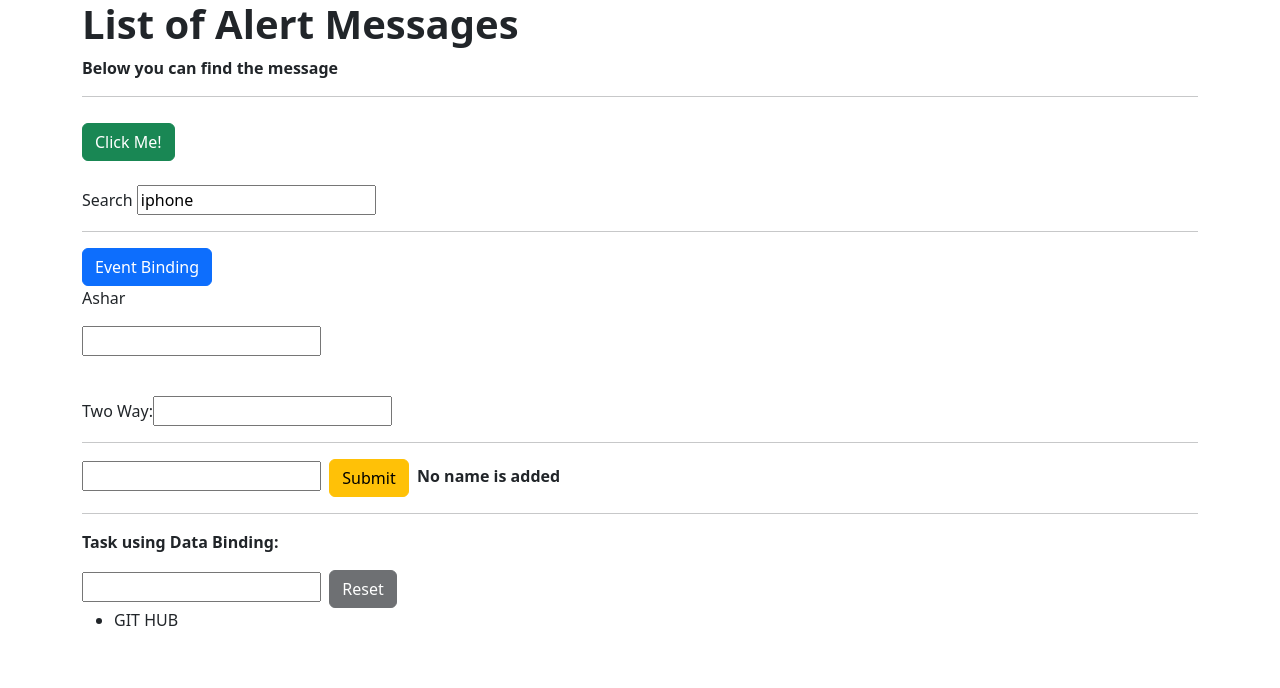
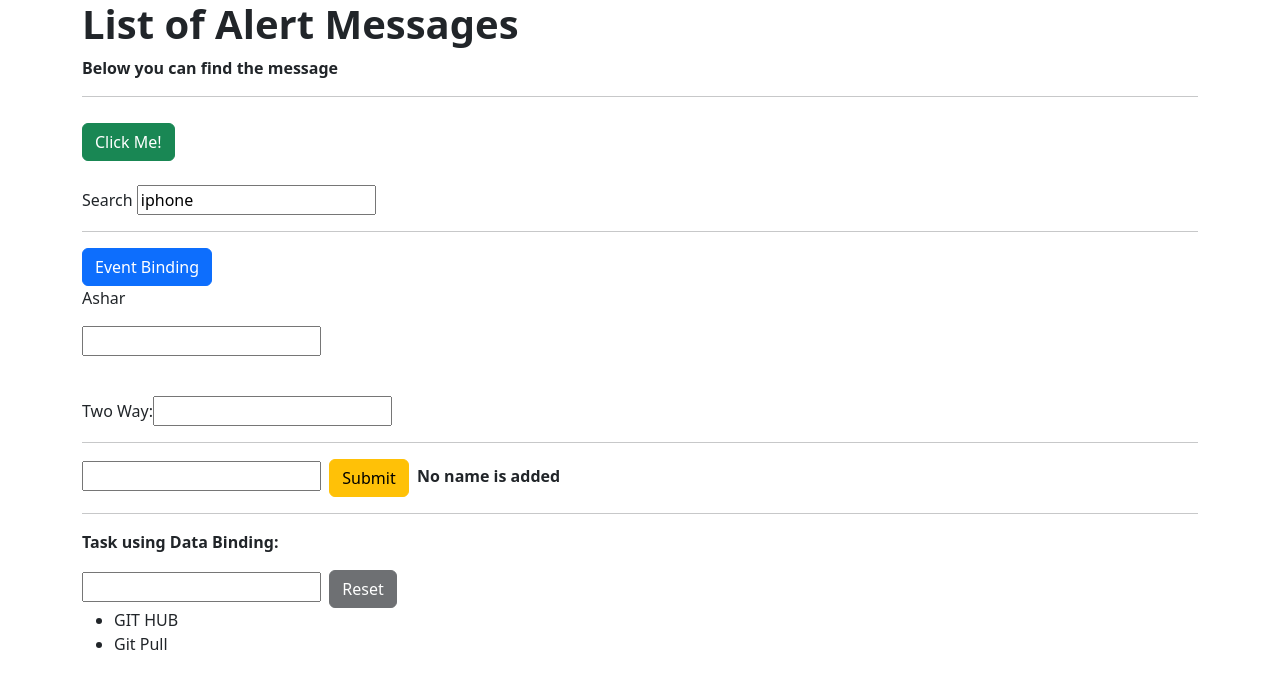
Before and after one commit to AsharudeenAD7/AngularProject, an Angular app: page / in a window 1280 px wide. Shown: the top 688 px of the page. Built offline with nearby package versions, Linux system fonts and the light colour scheme.

Commit message:
Testing Pull

```diff
--- a/src/app/event-binding/event-binding.component.html
+++ b/src/app/event-binding/event-binding.component.html
@@ -27,4 +27,5 @@
         {{movie.HeroName}} - {{movie.MoviveName}}
     </li> -->
     <li>GIT HUB</li>
+    <li>Git Pull</li>
 </ul>
```
